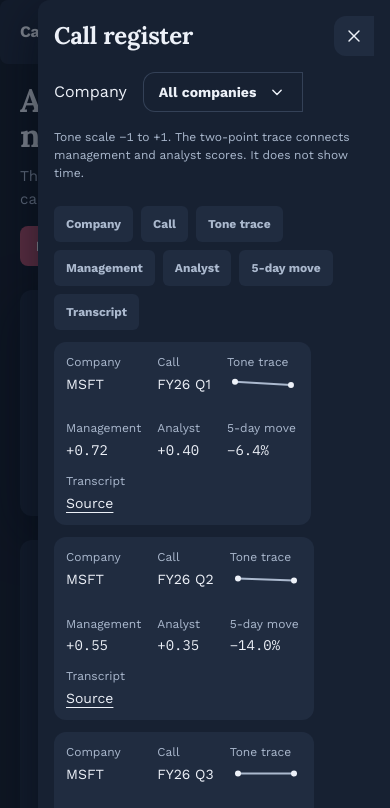
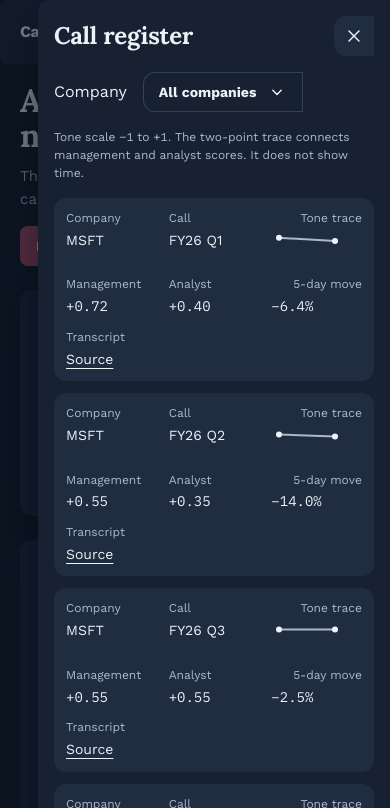
Before and after one commit to NickkkLian/Earnings-Call-Sentiment-Analyser, a plain HTML site: page docs/index.html in a window 390 px wide. Both pictures are taken after a click on the button "Inspect the 12 calls". Shown: the top 808 px of the page. Drawn offline with Linux system fonts and the light colour scheme.

Commit message:
Fill CallDelta phone records across their column
Co-Authored-By: Claude Opus 5.5 <noreply@anthropic.com>

```diff
--- a/docs/integration.css
+++ b/docs/integration.css
@@ -155,16 +155,16 @@ header button { flex-shrink: 0; }
   #calls table.record-table th.num button { width: auto; }
 }
 
-/* Review 2: compact records and balanced research sections. */
+/* Compact records and balanced research sections. */
 
 @media(max-width:700px) {
   #calls table.record-table { background: transparent; }
-  #calls table.record-table tbody { padding: 0; justify-items: start; gap: 12px; }
+  #calls table.record-table tbody { padding: 0; justify-items: stretch; gap: 12px; }
   #calls table.record-table thead tr { padding: 8px 0 12px; }
   #calls table.record-table tbody > tr {
-    display: grid; grid-template-columns: repeat(2,minmax(0,max-content));
+    display: grid; grid-template-columns: repeat(3,minmax(0,1fr));
     gap: 12px 20px; align-items: start; justify-content: start;
-    width: fit-content; max-width: 100%; padding: 12px; background: var(--soft);
+    width: 100%; max-width: 100%; padding: 12px; background: var(--soft);
   }
   #calls table.record-table tbody td,#calls table.record-table tbody td.num {
     display: flex; flex-direction: column; align-items: flex-start; gap: 4px;
@@ -204,9 +204,19 @@ header button { flex-shrink: 0; }
 @media(max-width:1100px) { #legacy-workspace .topics-card .topics { grid-template-columns: repeat(2,minmax(0,1fr)); } }
 @media(max-width:700px) {
   #legacy-workspace .analysis-columns,#legacy-workspace .topics-card .topics { grid-template-columns: minmax(0,1fr); gap: 20px; }
-  #calls table.record-table tbody > tr { grid-template-columns: repeat(3,minmax(0,max-content)); gap: 12px 16px; }
+  #calls table.record-table tbody > tr { grid-template-columns: repeat(3,minmax(0,1fr)); gap: 12px; }
   #table-view table.compact-table th,#table-view table.compact-table tbody td { padding: 10px 4px; }
 }
 
 #table-view table.compact-table thead th { display: table-cell; position: static; }
 #table-view table.compact-table td.num .cell-value { text-align: right; font-family: var(--mono); }
+
+/* Round 3: every phone record fills its column; shared static headings are redundant. */
+@media(max-width:700px) {
+  #calls table.record-table thead { display: none; }
+  #calls table.record-table tbody > tr { box-sizing: border-box; gap: 12px; justify-content: stretch; }
+  #calls table.record-table tbody td { align-items: stretch; }
+  #calls table.record-table .cell-value { width: 100%; overflow-wrap: anywhere; }
+  #calls table.record-table tbody td:nth-child(3n) { align-items: flex-end; text-align: right; }
+  #calls .tone-trace { max-width: 100%; margin-left: auto; }
+}
```
